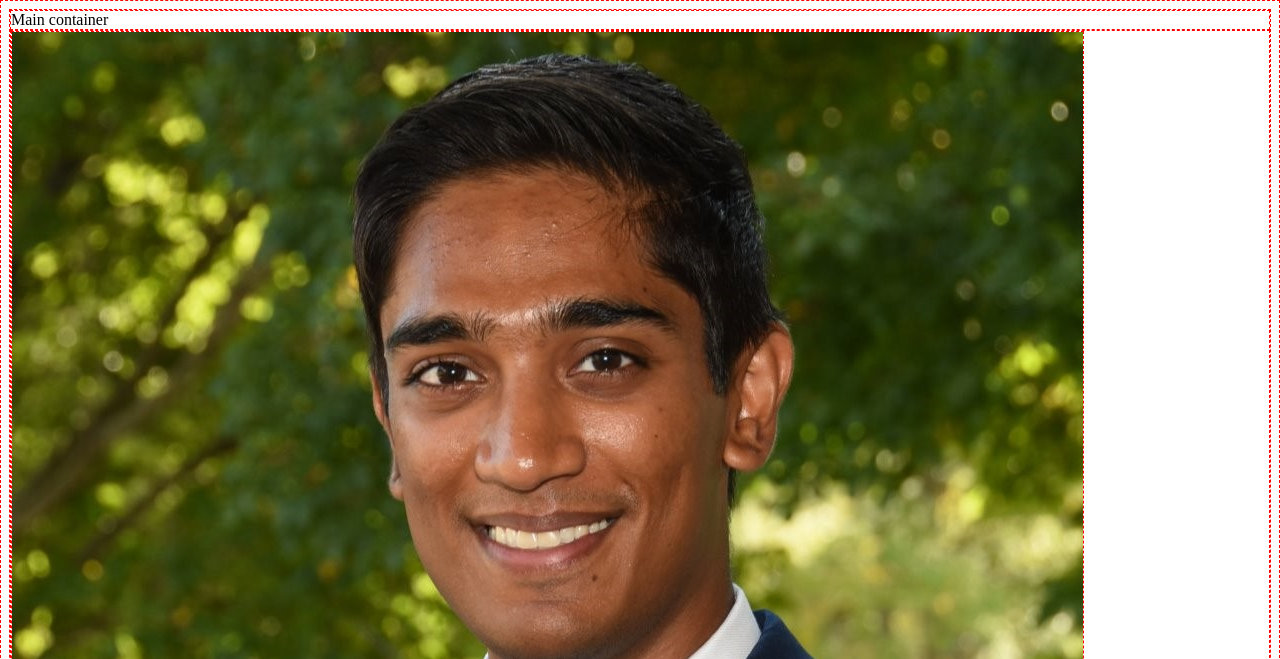
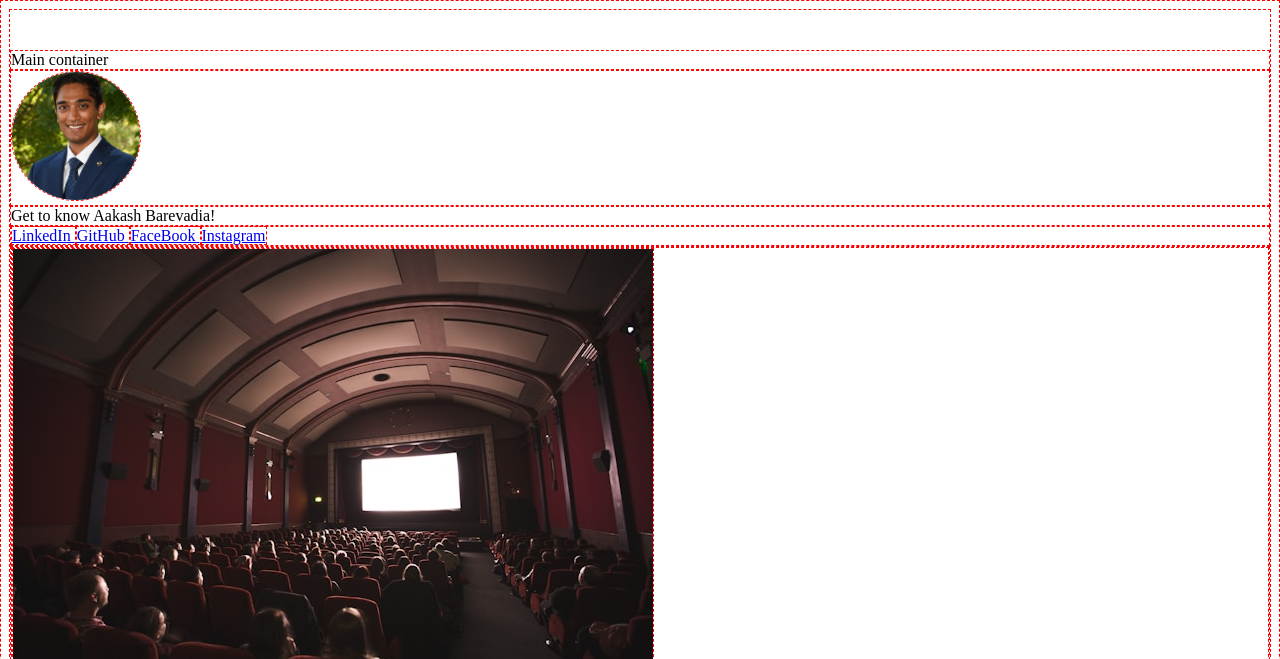
Before and after one commit to AakashB-Sky/link-in-bio, a plain HTML site: page index.html in a window 1280 px wide. Shown: the top 659 px of the page. Drawn offline with Linux system fonts and the light colour scheme.

Commit message:
some css

```diff
--- a/css/styles.css
+++ b/css/styles.css
@@ -2,3 +2,14 @@
 * {
     border: 1px red dashed;
   }
+
+body {
+  padding: 40px 0px;
+}
+
+.avatar-image {
+  width: 128px;
+  height: 128px;
+  object-fit: cover; /*preserves original aspect ratio*/
+  border-radius: 128px; /*rounds corners*/
+}
--- a/index.html
+++ b/index.html
@@ -11,7 +11,7 @@
     <div class="main-container">Main container</div> <!--contains all of the page's content-->
 
     <div class="image-row">
-      <img src="images/aakash-headshot.jpg" alt="Headshot of Aakash Barevadia">
+      <img class="avatar-image" src="images/aakash-headshot.jpg" alt="Headshot of Aakash Barevadia">
     </div>
 
     <div class="name-row">
@@ -35,13 +35,13 @@
 
     <div class="links-row">
       <div class="item"> <!--Favorite Movie-->
-        <img src="/images/movie-icon.jpg" alt="Movie theater icon">
+        <img class="thumbnail" src="/images/movie-icon.jpg" alt="Movie theater icon">
         <a href="https://www.rottentomatoes.com/m/searching_2018" target="_blank">
           My Favorite Movie
         </a>
       </div> <!--Favorite Movie-->
       <div> <!--Favorite Book-->
-        <img src="/images/book-icon.jpg" alt="Book icon">
+        <img class="thumbnail" src="/images/book-icon.jpg" alt="Book icon">
         <a href="https://www.goodreads.com/book/show/7126.The_Count_of_Monte_Cristo" target="_blank">
           My Favorite Book
         </a>
```
